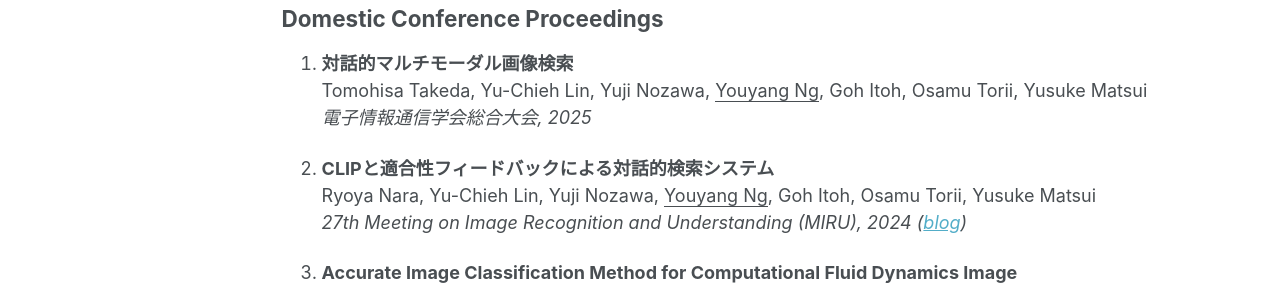
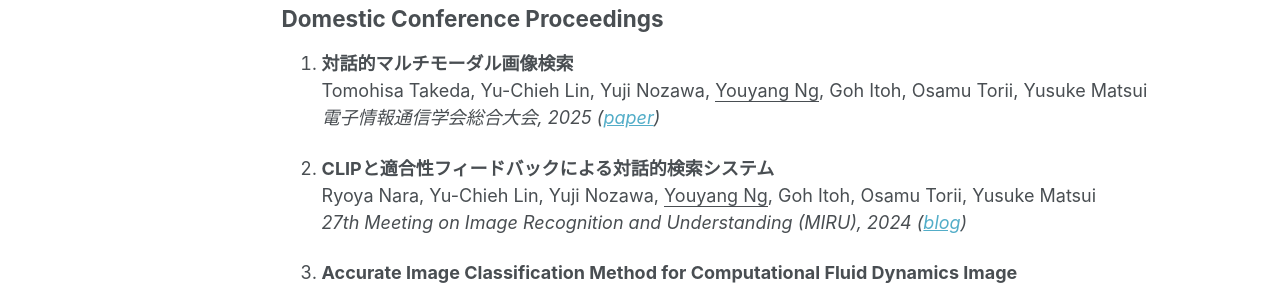
Before and after one commit to yy29/yy29.github.io, a Jekyll site: the page built from _pages/publications.md, in a window 1280 px wide and 900 px high, scrolled down 3620 px. Shown: the part 153-443 px from the top of the window. Built offline with Jekyll 4.4.1, drawn with Linux system fonts in a browser that asks for light colours.

Commit message:
Update publications.md

```diff
--- a/_pages/publications.md
+++ b/_pages/publications.md
@@ -141,7 +141,7 @@ Yu-Jen Lai, <ins>Youyang Ng</ins>, Takeshi Sakoda, Yosuke Bando, Arata Miyamoto,
 
 1. **対話的マルチモーダル画像検索**
 Tomohisa Takeda, Yu-Chieh Lin, Yuji Nozawa, <ins>Youyang Ng</ins>, Goh Itoh, Osamu Torii, Yusuke Matsui
-*電子情報通信学会総合大会, 2025*
+*電子情報通信学会総合大会, 2025 ([paper](https://pub.confit.atlas.jp/ja/event/general2025/presentation/D-12-49))*
 
 1. **CLIPと適合性フィードバックによる対話的検索システム**
 Ryoya Nara, Yu-Chieh Lin, Yuji Nozawa, <ins>Youyang Ng</ins>, Goh Itoh, Osamu Torii, Yusuke Matsui
```
